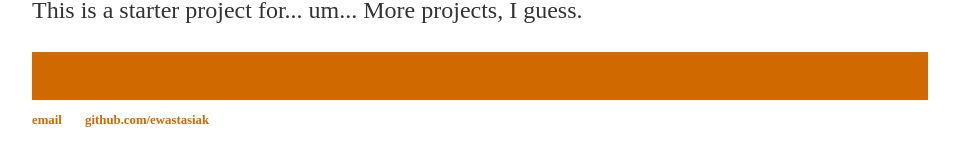
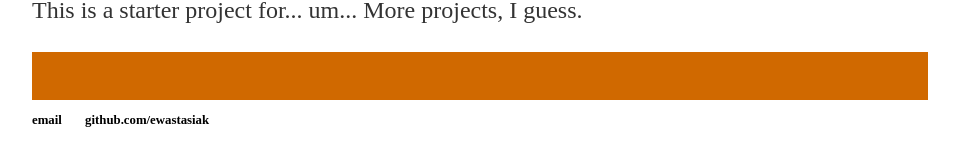
Before and after one commit to ewastasiak/Showcase, a Jekyll site: the page built from index.html, in a window 1280 px wide. Shown: the part 207-373 px from the top of the page, without its empty margins (160-1119 px from the left). Built offline with Jekyll 4.4.1, drawn with Linux system fonts in a browser that asks for light colours.

Commit message:
feat: Edit footer

```diff
--- a/_layouts/default.html
+++ b/_layouts/default.html
@@ -25,8 +25,8 @@
 
 		<footer>
     		<ul>
-        		<li><a href="mailto:#">email</a></li>
-        		<li><a href="https://github.com/ewastasiak">github.com/ewastasiak</a></li>
+        		<li><a class="footer-link" href="mailto:ewa.stasiak.poczta@gmail.com">email</a></li>
+        		<li><a class="footer-link" href="https://github.com/ewastasiak">github.com/ewastasiak</a></li>
 			</ul>
 		</footer>
 	</body>
--- a/css/main.css
+++ b/css/main.css
@@ -52,7 +52,6 @@ p {
 footer {
     border-top: 48px solid #d06900;
     font-size: 0.8em;
-	color: #000;
 }
 
 hr {
@@ -71,6 +70,9 @@ img {
 }
 
 
+.footer-link {
+	color: #000;
+}
 
 ul.posts {
     margin: 20px auto 40px;
```
